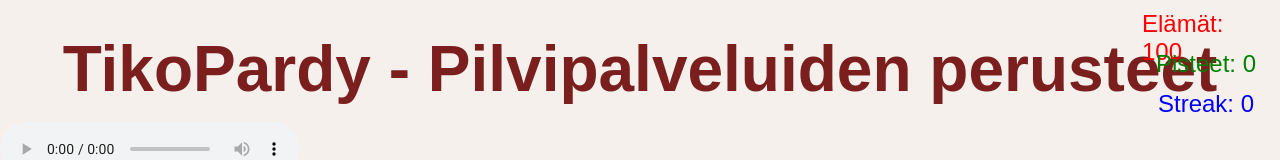
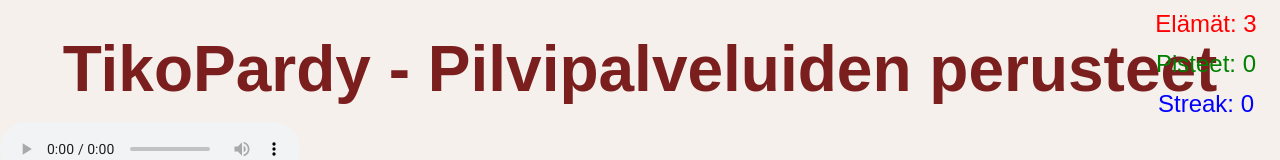
Before and after one commit to jamktiko/tikoPardy, a SvelteKit app in the folder tikoPardy/: page /game in a window 1280 px wide. Shown: the top 160 px of the page. Built offline with nearby package versions, Linux system fonts and the light colour scheme; a web font is replaced by a local one.

Commit message:
elämät takas 3 taas

```diff
--- a/tikoPardy/src/routes/game/+page.svelte
+++ b/tikoPardy/src/routes/game/+page.svelte
@@ -60,7 +60,7 @@
 	});
 
 	let usedQuestionIndices: number[] = $state([]);
-	let lives = $state(100);
+	let lives = $state(3);
 	let score = $state(0);
 
 	// Modal control
```
